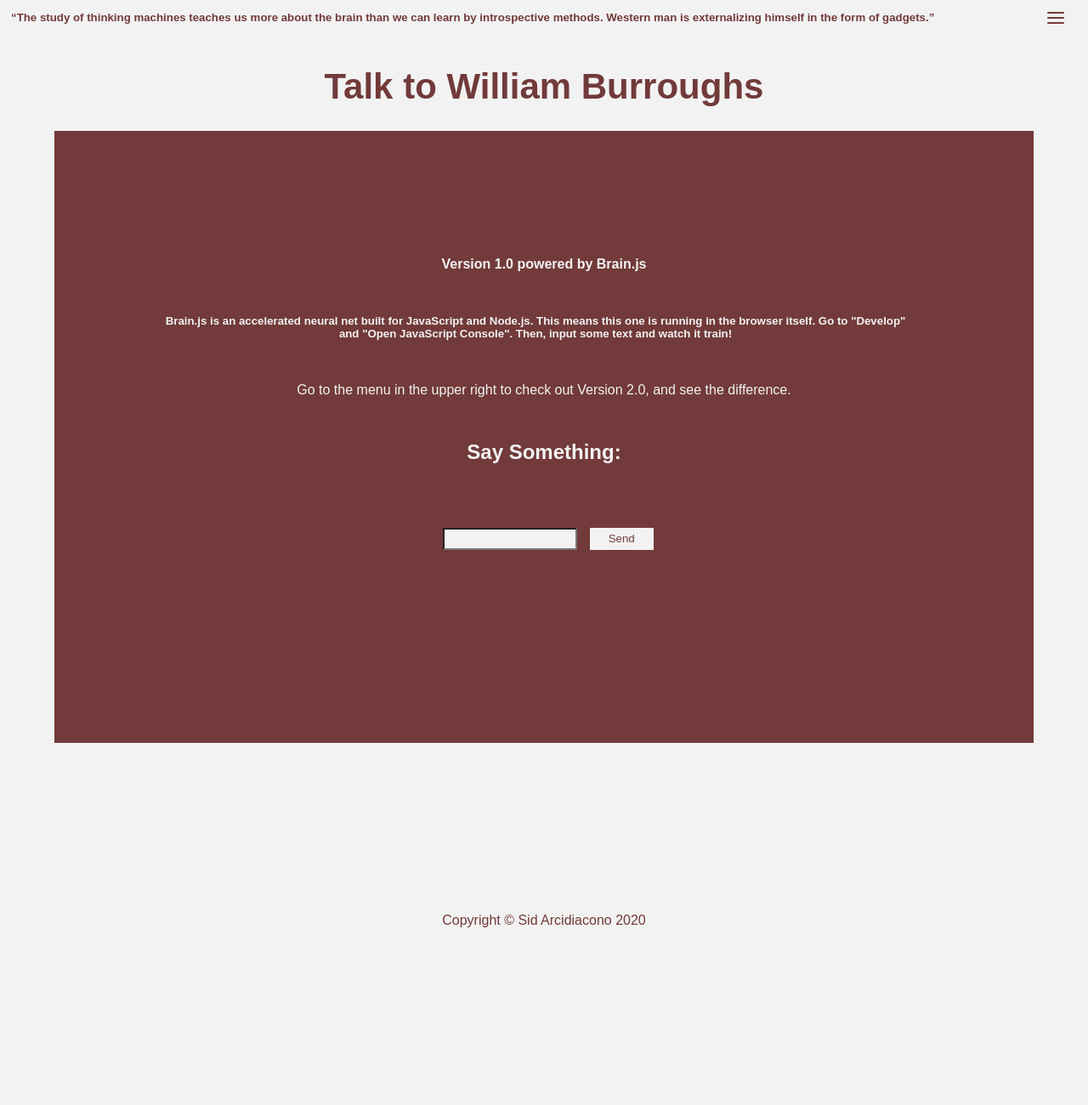
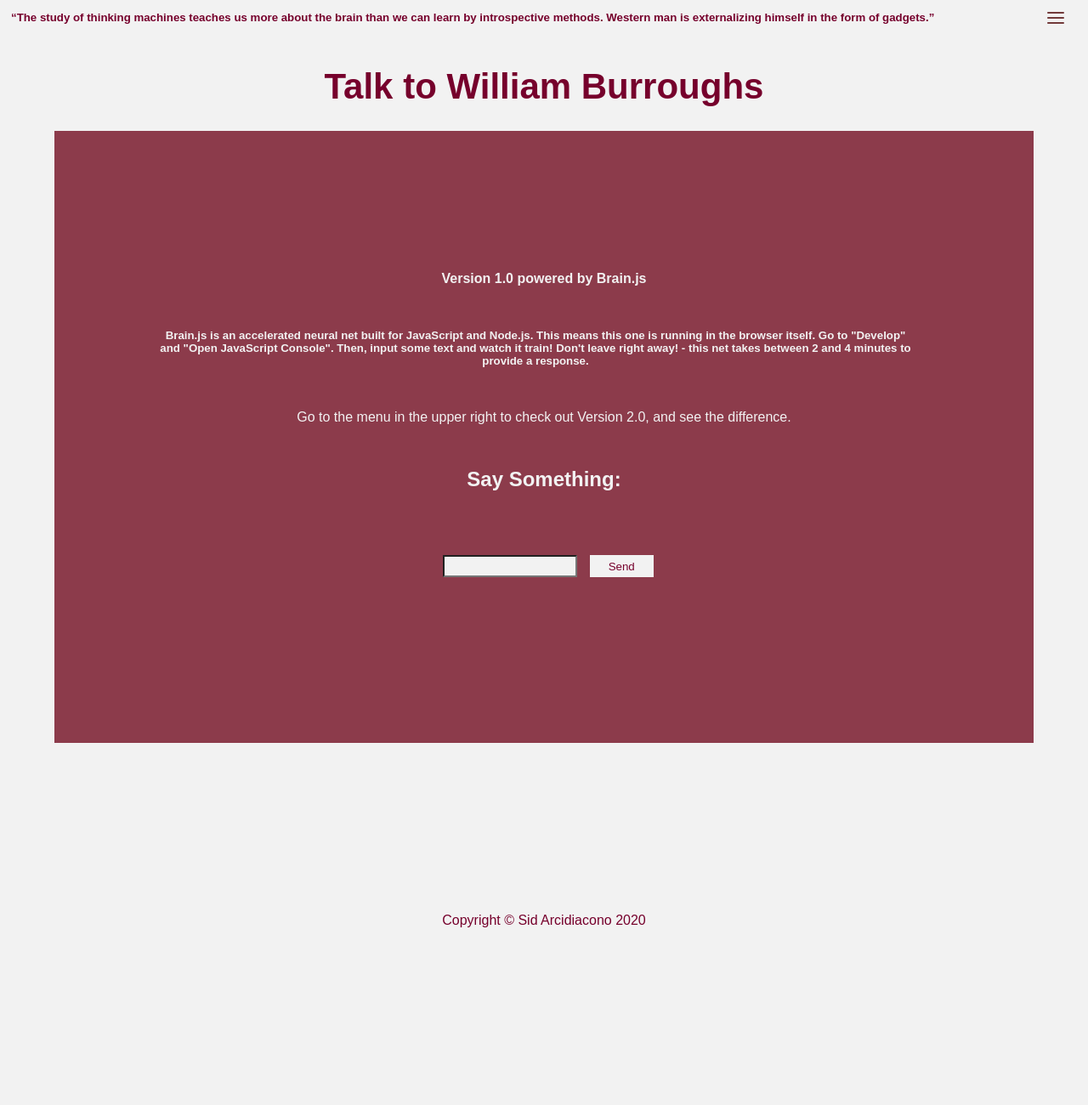
Before and after one commit to sidneyarcidiacono/burroughs, a Flask app: page / in a window 1280 px wide. Shown: the whole page at 85% size. Run offline with Flask 2, Linux system fonts and the light colour scheme; some libraries are stand-ins or nearby versions.

Commit message:
Styling updates

```diff
--- a/server/static/net.js
+++ b/server/static/net.js
@@ -3,7 +3,6 @@ const submitQuestion = document.getElementById('submit-question')
 const sayMore = document.getElementById('say-more')
 const userInput = document.getElementById('user-input')
 let showResponse = document.getElementById('response')
-const diagramResult = document.getElementById('result')
 const trainingData = []
 
 const config = {
@@ -60,7 +59,6 @@ const takeQuestionHandler = () => {
   userInput.innerHTML = `${input}`
   submitQuestion.classList.add('invisible')
   sayMore.classList.remove('invisible')
-  diagramResult.innerHTML = brain.utilities.toSVG(net)
 }
 
 const sayMoreHandler = () => {
--- a/server/static/style.css
+++ b/server/static/style.css
@@ -1,5 +1,5 @@
 * {
-  color: #723A3A;
+  color: #76002C;
   font-family: sans-serif;
 }
 
@@ -95,7 +95,7 @@ input:focus {
 button, input[type=submit]{
   drop-shadow: none;
   border: none;
-  color: #723A3A;
+  color: #76002C;
   background-color: #F2F2F2;
   width: 75px;
   height: 26px;
@@ -121,7 +121,7 @@ footer {
   align-items: center;
   justify-content: flex-start;
   flex-direction: column;
-  background-color: #723A3A;
+  background-color: #8C3B4B;
 }
 
 .main-content-inner {
--- a/server/templates/brain.html
+++ b/server/templates/brain.html
@@ -2,8 +2,6 @@
 
 {% block head %}
 <script type="text/javascript" src="{{ url_for('static', filename='net.js') }}" defer></script>
-<script src="./node_modules/brain.js/src/utilities/svg.js"></script>
-
 {% endblock %}
 
 {% block content %}
@@ -19,6 +17,7 @@
         Brain.js is an accelerated neural net built for JavaScript and Node.js.
         This means this one is running in the browser itself. Go to "Develop" and "Open JavaScript Console".
         Then, input some text and watch it train!
+        Don't leave right away! - this net takes between 2 and 4 minutes to provide a response.
       </h5>
       <p>Go to the menu in the upper right to check out Version 2.0, and see the difference.</p>
       <h2>Say Something:</h2>
@@ -33,8 +32,6 @@
 
       </section>
     </div>
-    <div class="result">
-    </div>
   </div>
 </body>
 {% endblock %}
--- a/server/templates/generator.html
+++ b/server/templates/generator.html
@@ -11,6 +11,7 @@
       <h5>
         Keras is a deep learning library built on Tensorflow, and this model was built
         specifically to generate text character by character.
+        Don't leave just yet! This net takes between 45 seconds and 3 minutes to provide a response.
       </h5>
       <p>Can you tell the difference?</p>
 
```
